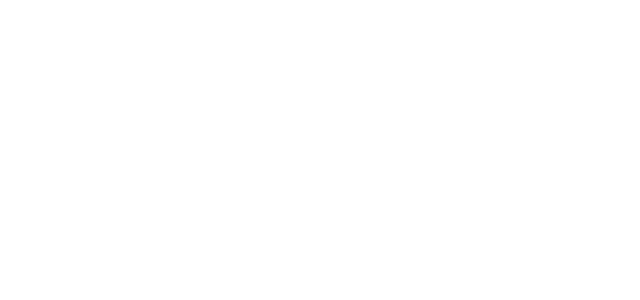
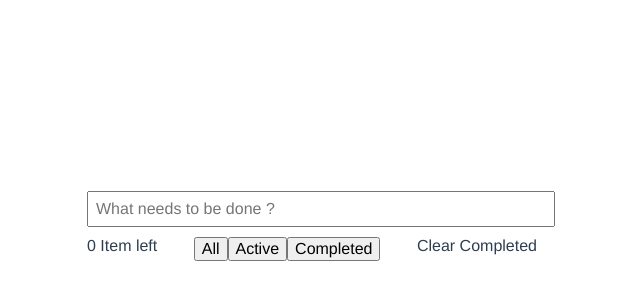
Before and after one commit to strannic123/todo_vuex, a Vue app: page /all in a window 1280 px wide. Shown: the part 174-474 px from the top of the page, without its empty margins (328-968 px from the left). Built offline with nearby package versions, Linux system fonts and the light colour scheme.

Commit message:
added counter todo + btn all active completed + added routing

```diff
--- a/src/App.vue
+++ b/src/App.vue
@@ -19,7 +19,7 @@
 <!--2. Использовать store, минимум логики в компонентах и view-->
 <!--3. Добавление новой задачи по нажатию кнопки Enter +-->
 <!--4. При нажатии на задачу - делать её выполненной +-->
-<!--5. Отображать счётчик задач-->
-<!--6. Кнопки фильтров: Все, выполненные, активные-->
+<!--5. Отображать счётчик задач +-->
+<!--6. Кнопки фильтров: Все, выполненные, активные +-->
 <!--7. Кнопка clear completed если хотя бы одна задача выполнена-->
 <!--8. При перезагрузке страницы задачи и их статусы не должны сбрасываться-->
--- a/src/router/index.js
+++ b/src/router/index.js
@@ -6,11 +6,10 @@
 
 const routes = [
   {
-    path: '/',
+    path: '/:filter',
     name: 'Home',
     component: Home
   },
-
 ]
 
 const router = new VueRouter({
@@ -18,5 +17,12 @@
   base: process.env.BASE_URL,
   routes
 })
+router.beforeEach((to, from, next) => {
+  if (['all', 'active', 'completed'].some(record => record === to.params.filter)) {
+    next()
+  } else {
+    next('/all')
+  }
+})
 
 export default router
--- a/src/store/index.js
+++ b/src/store/index.js
@@ -9,7 +9,8 @@
   },
   getters: {
     getTodo: state => state.todo,
-    getTodoLength: state => state.todo.length
+    getTodoLength: state => state.todo.length,
+    getTodoNoCompleted: state => state.todo.filter(elem => elem.completed === false).length
   },
   mutations: {
     ADD_TODO_ITEM(state, payload) {
--- a/src/views/Home.vue
+++ b/src/views/Home.vue
@@ -40,6 +40,19 @@
       </div>
     </div>
   </div>
+    <div class="wrapper nav">
+      <div class="left-group">
+        <span>{{todoNoCompl}} Item left</span>
+      </div>
+      <div class="center-group">
+        <router-link to='/all' tag="button">All</router-link>
+        <router-link to='/active' tag="button">Active</router-link>
+        <router-link to='/completed' tag="button">Completed</router-link>
+      </div>
+      <div class="right-group">
+        <span>Clear Completed</span>
+      </div>
+    </div>
   </div>
 </template>
 
@@ -60,6 +73,9 @@
     },
     storeTodo() {
       return this.$store.state.todo
+    },
+    todoNoCompl() {
+      return this.$store.getters['getTodoNoCompleted']
     }
   },
   methods: {
@@ -103,7 +119,7 @@
   flex-direction: column;
 }
 .wrapper {
-  width: 350px;
+  width: 450px;
 }
 .input-add,
 .input-edit {
@@ -119,7 +135,11 @@
   padding: 5px 10px;
 }
 .done {
-  text-decoration: line-through
-;
+  text-decoration: line-through;
+}
+.nav {
+  display: flex;
+  justify-content: space-between;
+  padding-top: 10px;
 }
 </style>
```
